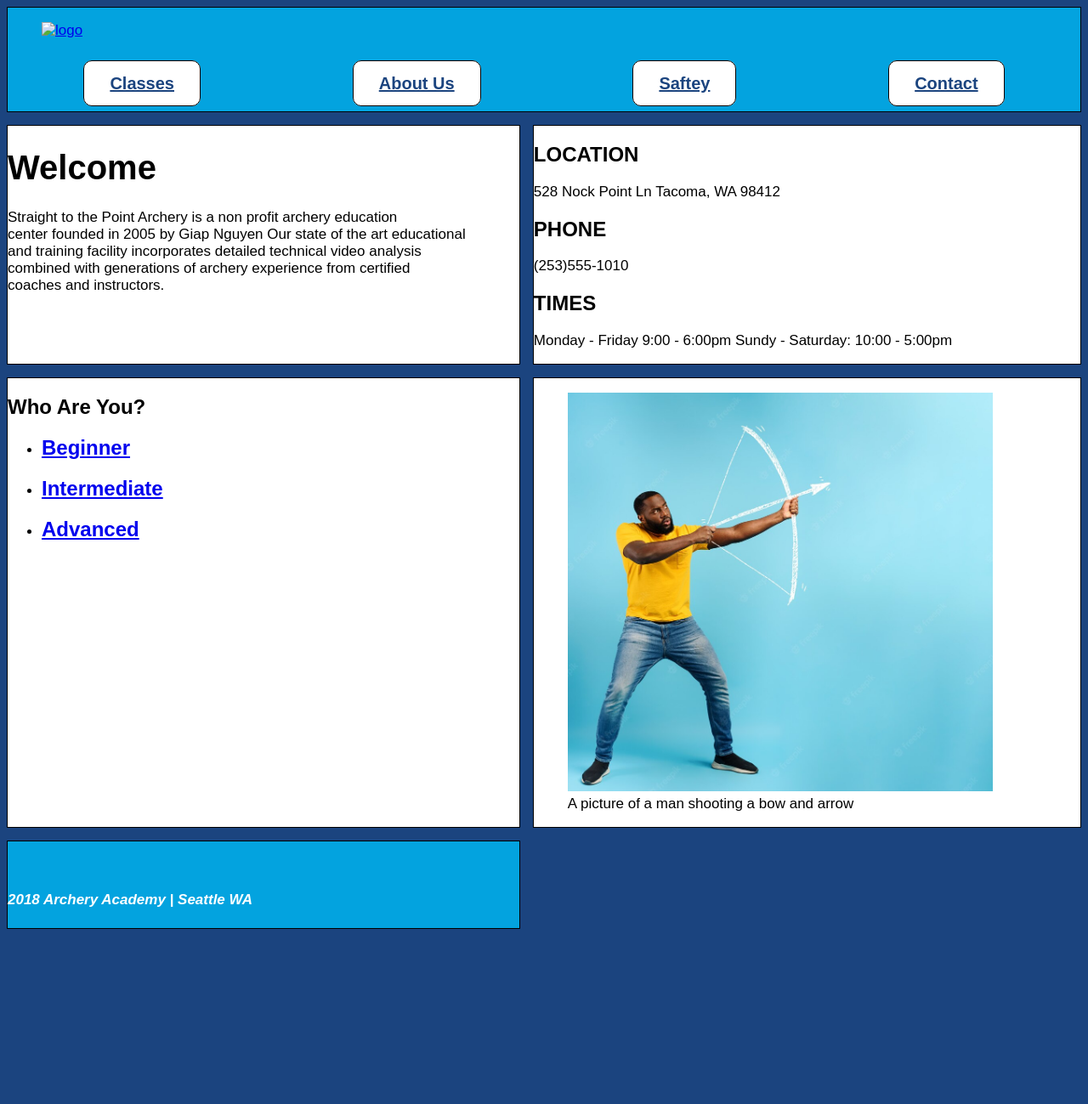
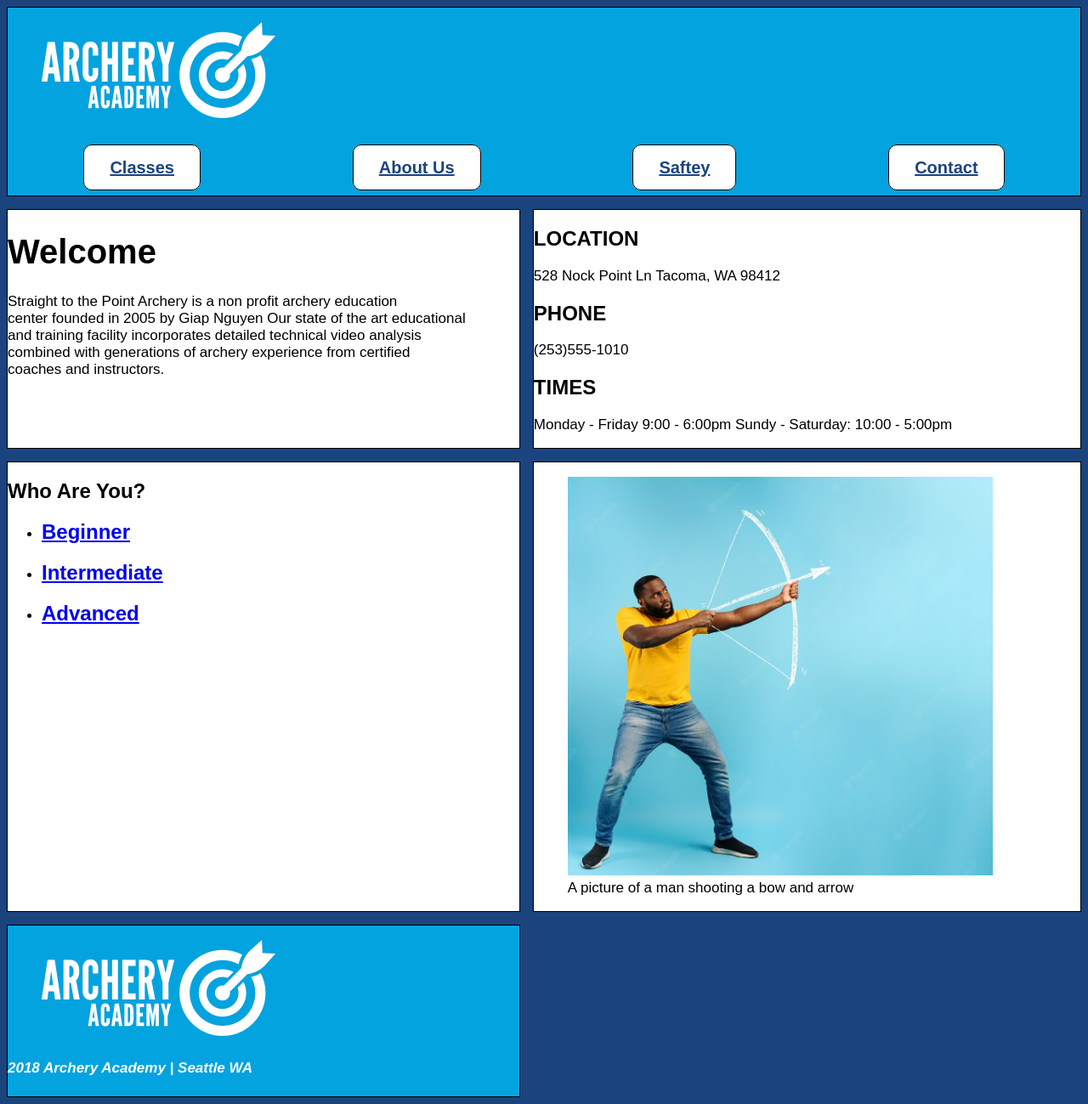
Before and after one commit to nooneeverything/lesson-7-assignment-copy-3-copy, a plain HTML site: page index.html in a window 1280 px wide. Shown: the whole page at 85% size. Before the commit the page ends 1101 px from the top, so only its background shows below. Drawn offline with Linux system fonts and the light colour scheme; files whose address does not match are found by name.

Commit message:
Update index.html

```diff
--- a/index.html
+++ b/index.html
@@ -13,7 +13,7 @@
   <header>
 
     <figure>
-    <a href="./index.html"><img src="archery-academy-logo.jpeg" alt="logo" /></a>
+    <a href="./index.html"><img src="/lesson-7-assignment-copy-3-copy/images/archery-academy-logo.jpeg" alt="logo" /></a>
     <figcaption></figcaption>
     </figure>
 
@@ -73,7 +73,7 @@
     <footer>
       <div class="grid-item-6">
         <figure>
-        <img src="archery-academy-logo.jpeg" alt="" />
+        <img src="/lesson-7-assignment-copy-3-copy/images/archery-academy-logo.jpeg" alt="" />
         <figcaption></figcaption>
         </figure>
 
```
